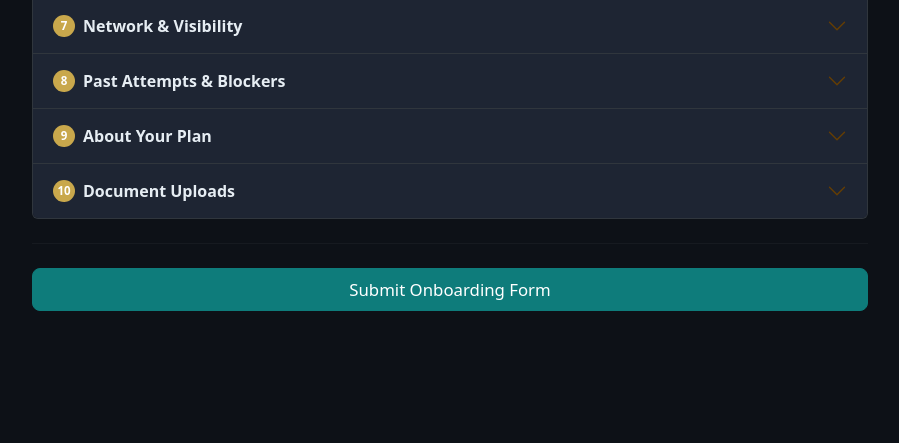
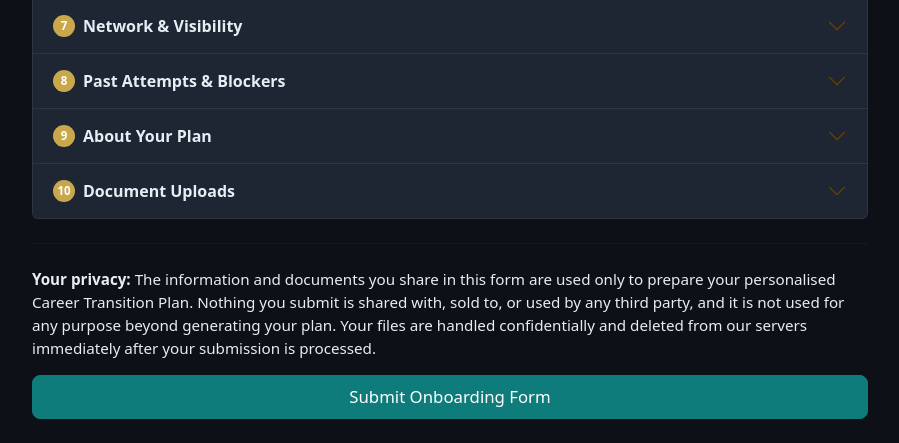
Before and after one commit to ericgitonga/career-transition-intake, a Flask app: page / in a window 1280 px wide. Shown: the part 1030-1473 px from the top of the page, without its empty margins (190-1089 px from the left). Before the commit the page ends 1341 px from the top, so only its background shows below. Run offline with Flask 3, Linux system fonts and the light colour scheme; some libraries are stand-ins or nearby versions.

Commit message:
Add privacy statement to intake form (closes #19)
Plain-print notice above the submit button clarifies submitted data
is used only to generate the client's plan and is not shared with
any third party.

Co-Authored-By: Claude Sonnet 5 <noreply@anthropic.com>

```diff
--- a/templates/index.html
+++ b/templates/index.html
@@ -567,6 +567,13 @@
   </div><!-- /accordion -->
 
   <hr class="my-4">
+  <p class="mb-3">
+    <strong>Your privacy:</strong> The information and documents you share in this form are used
+    only to prepare your personalised Career Transition Plan. Nothing you submit is shared with,
+    sold to, or used by any third party, and it is not used for any purpose beyond generating your
+    plan. Your files are handled confidentially and deleted from our servers immediately after your
+    submission is processed.
+  </p>
   <div id="status" class="alert d-none mb-3" role="alert"></div>
   <button type="submit" id="submit-btn" class="btn btn-submit btn-primary btn-lg w-100 text-white">
     Submit Onboarding Form
```
Also changed, not shown: SKILL.md (+3 -0 lines).
